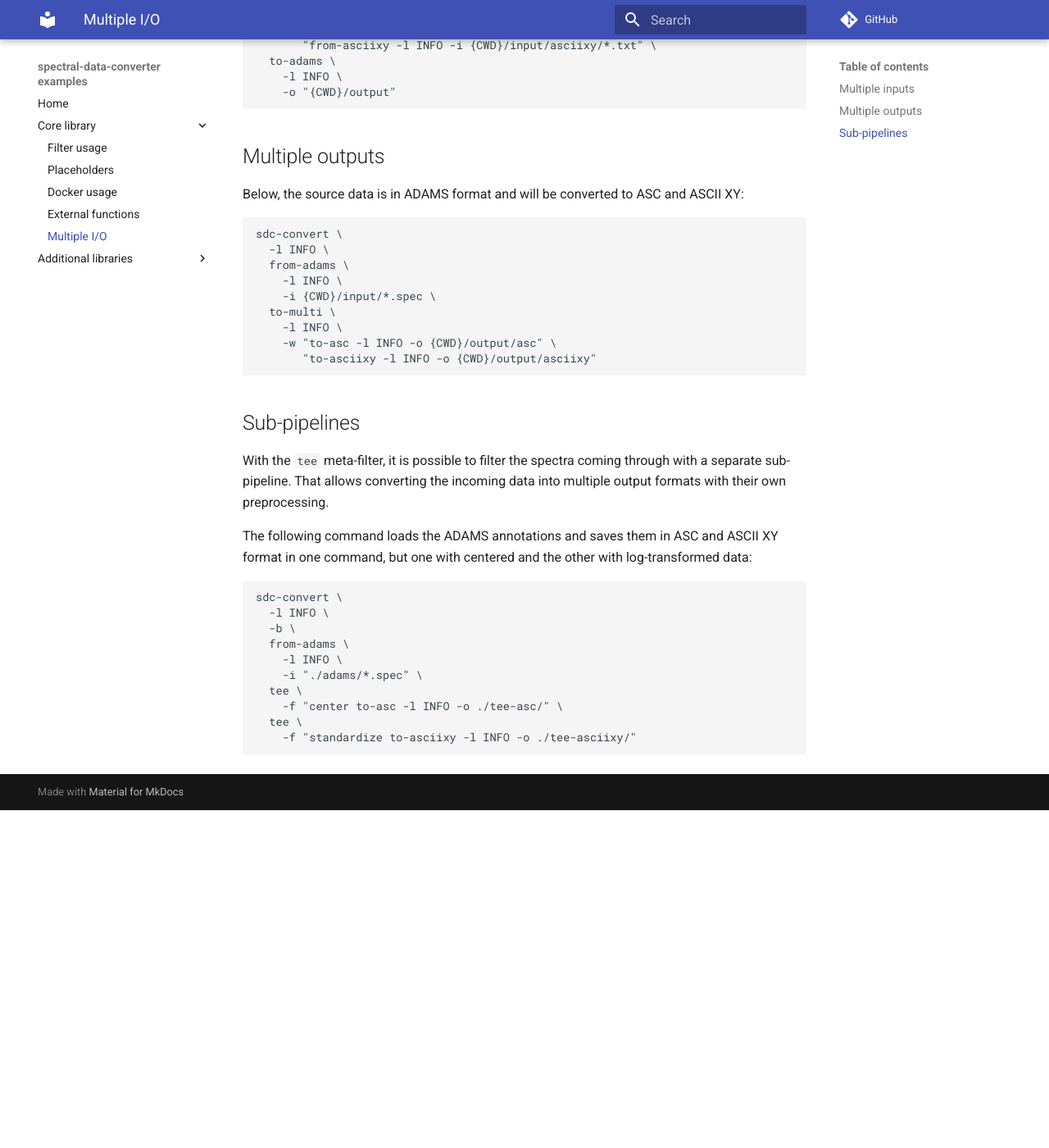
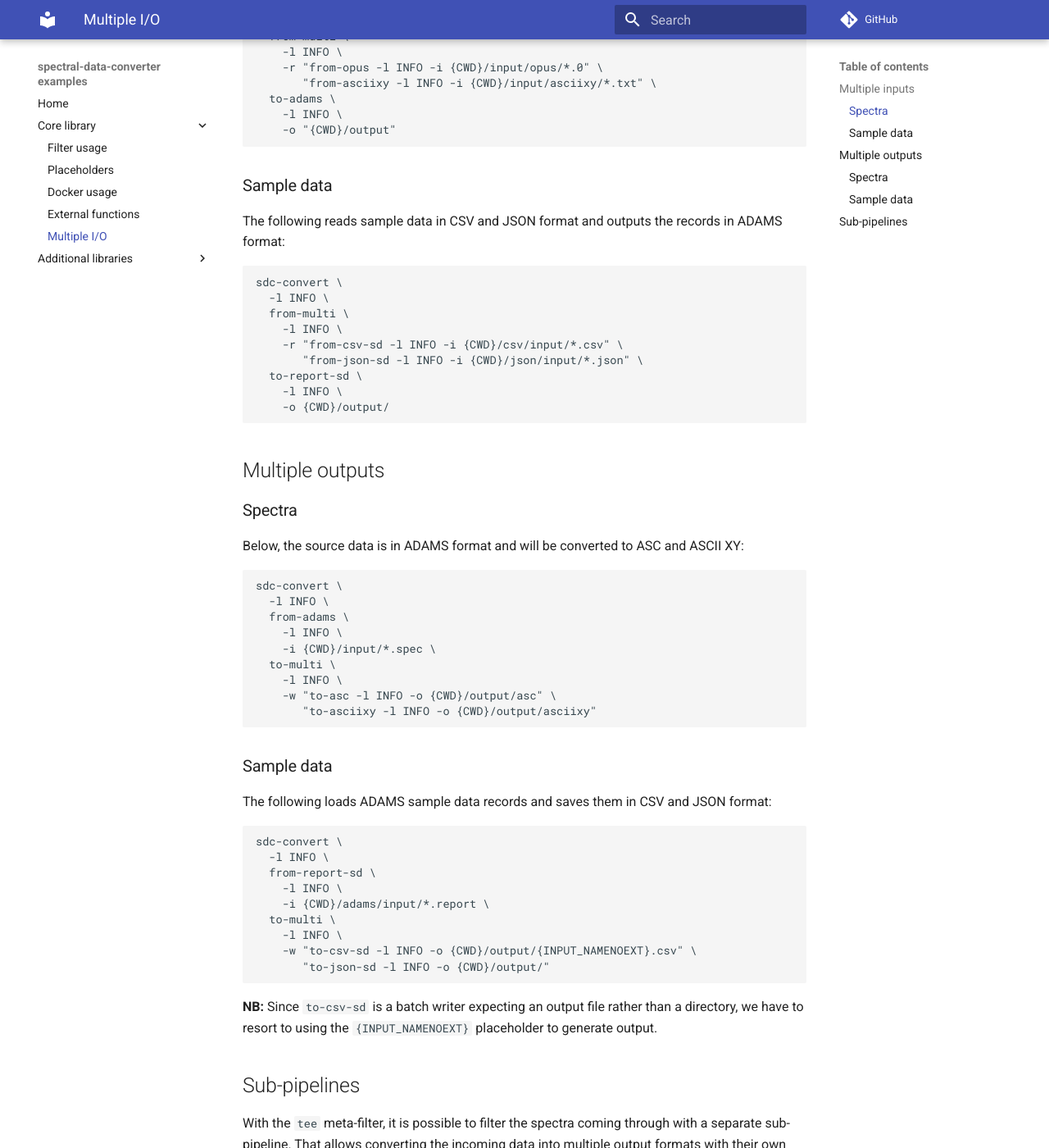
Before and after one commit to waikato-datamining/spectral-data-converter-examples, an MkDocs documentation site: the page built from docs/multi.md, in a window 1280 px wide and 1400 px high, scrolled down 658 px. Shown: the whole window at 82% size. Built offline with MkDocs 1.6.1 and Material for MkDocs 9.7.7, drawn with Linux system fonts in a browser that asks for light colours; comment, search, counter and statistics services are not loaded; before the commit the page ends 1646 px from its top, so only the background shows below that.

Commit message:
added examples for sample data

````diff
--- a/docs/multi.md
+++ b/docs/multi.md
@@ -14,6 +14,8 @@ same data domain.
 
 # Multiple inputs
 
+## Spectra
+
 The following command reads data in Opus and ASCII XY, with the combined
 output being saved in ADAMS format:
 
@@ -29,7 +31,27 @@ sdc-convert \
     -o "{CWD}/output"
 ```
 
+## Sample data
+
+The following reads sample data in CSV and JSON format and outputs the records
+in ADAMS format:
+
+```bash
+sdc-convert \
+  -l INFO \
+  from-multi \
+    -l INFO \
+    -r "from-csv-sd -l INFO -i {CWD}/csv/input/*.csv" \
+       "from-json-sd -l INFO -i {CWD}/json/input/*.json" \
+  to-report-sd \
+    -l INFO \
+    -o {CWD}/output/
+```
+
+
 # Multiple outputs
+
+## Spectra
 
 Below, the source data is in ADAMS format and will be
 converted to ASC and ASCII XY:
@@ -45,6 +67,27 @@ sdc-convert \
     -w "to-asc -l INFO -o {CWD}/output/asc" \
        "to-asciixy -l INFO -o {CWD}/output/asciixy"
 ```
+
+## Sample data
+
+The following loads ADAMS sample data records and saves them in CSV
+and JSON format:
+
+```bash
+sdc-convert \
+  -l INFO \
+  from-report-sd \
+    -l INFO \
+    -i {CWD}/adams/input/*.report \
+  to-multi \
+    -l INFO \
+    -w "to-csv-sd -l INFO -o {CWD}/output/{INPUT_NAMENOEXT}.csv" \
+       "to-json-sd -l INFO -o {CWD}/output/"
+```
+
+**NB:** Since `to-csv-sd` is a batch writer expecting an output file rather
+than a directory, we have to resort to using the `{INPUT_NAMENOEXT}`
+placeholder to generate output.
 
 
 # Sub-pipelines
````
